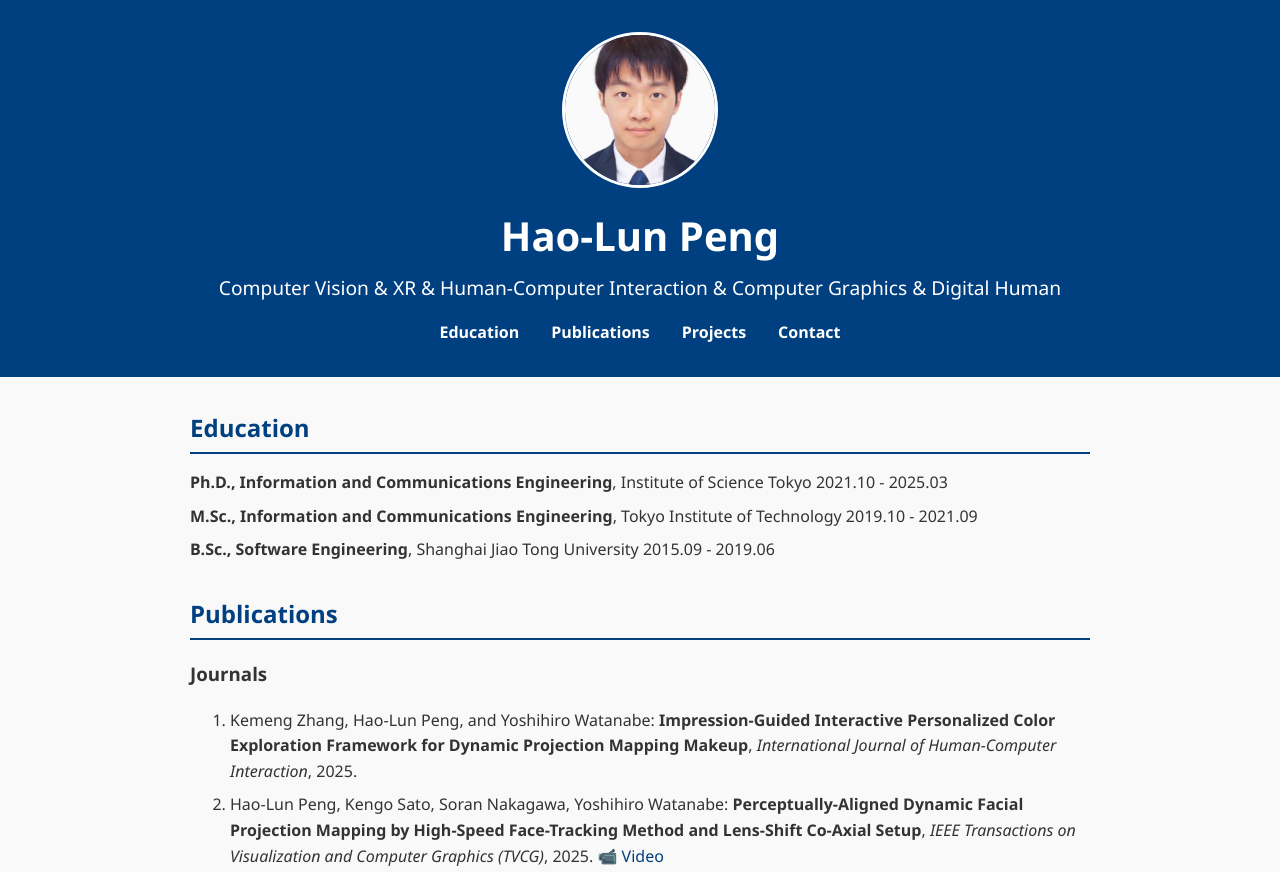
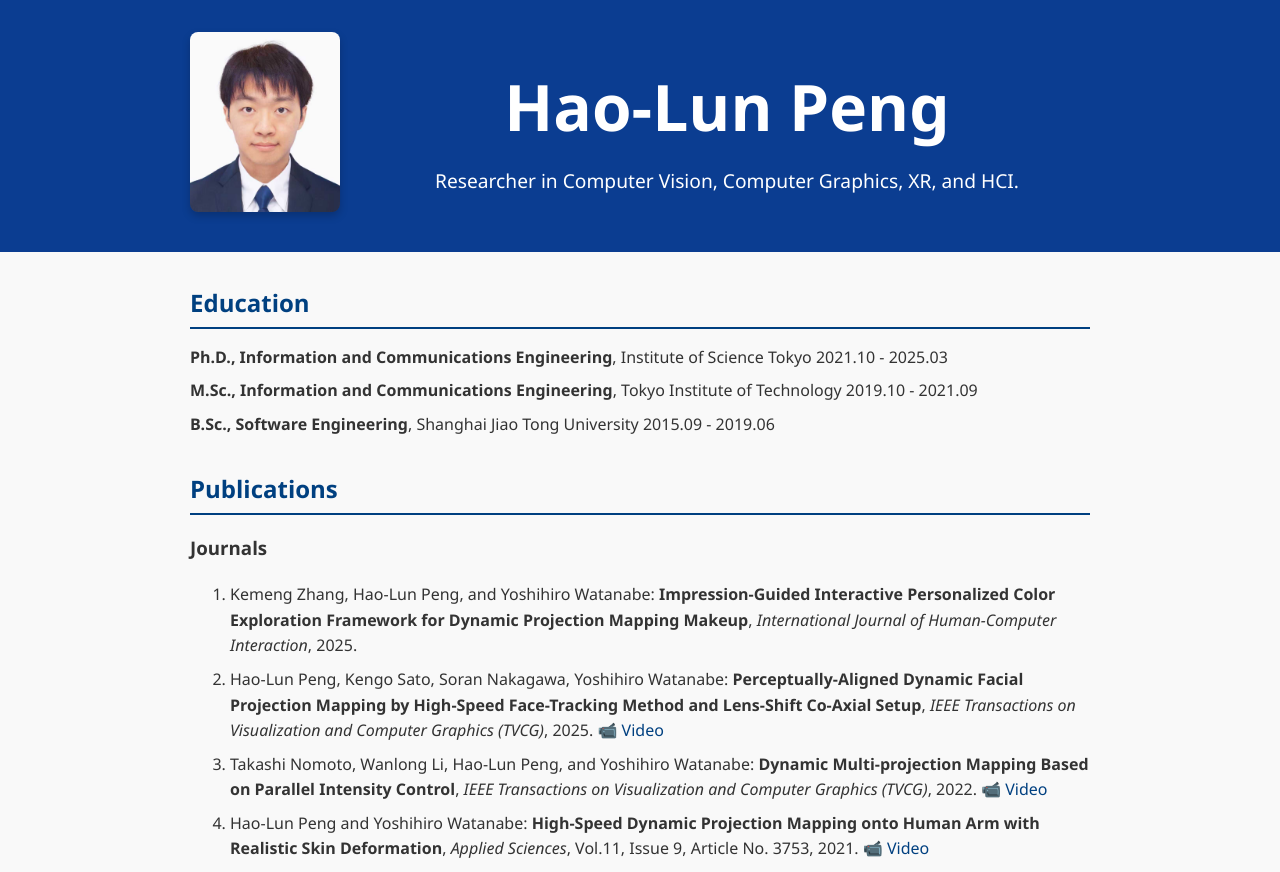
Before and after one commit to alanpeng1204/alanpeng1204.github.io, a plain HTML site: page index.html in a window 1280 px wide. Shown: the top 872 px of the page. Drawn offline with Linux system fonts and the light colour scheme.

Commit message:
Update header

```diff
--- a/index.html
+++ b/index.html
@@ -104,9 +104,9 @@
 </head>
 <body>
 
-<header>
+<!--header>
   <div style="display: flex; flex-direction: column; align-items: center;">
-    <!-- Self Image -->
+
     <img src="photo_peng.jpg" alt="Alan Peng" style="width:150px; height:150px; border-radius:50%; object-fit:cover; border:3px solid white; margin-bottom:1rem;">
 
     <h1>Hao-Lun Peng</h1>
@@ -119,7 +119,33 @@
       <a href="#contact">Contact</a>
     </nav>
   </div>
+</header-->
+
+<!-- Header with full-width background -->
+<header style="background-color: #0b3d91; color: white; padding: 2rem 0;">
+
+  <!-- Inner container aligned with body -->
+  <div style="max-width: 900px; margin: 0 auto; display: flex; flex-wrap: wrap; align-items: center; gap: 1.5rem;">
+
+    <!-- Portrait (Left) -->
+    <div style="flex: 0 0 150px;">
+      <img src="photo_peng.jpg" alt="Hao-Lun Peng"
+           style="width: 100%; height: 180px; object-fit: cover; object-position: center 35%; border-radius: 8px; box-shadow: 0 4px 8px rgba(0,0,0,0.2);">
+    </div>
+
+    <!-- Header Text (Right) -->
+    <div style="flex: 1; min-width: 200px;">
+      <h1 style="margin: 0; font-size: 4rem;">Hao-Lun Peng</h1>
+      <p style="margin: 0.5rem 0 0; line-height: 1.5;">
+        Researcher in Computer Vision, Computer Graphics, XR, and HCI.
+      </p>
+    </div>
+
+  </div>
 </header>
+
+
+
 
 <main>
   <section id="education">
@@ -220,6 +246,7 @@
     <h2>Contact</h2>
     <ul>
       <li>Email: mxda940107(at)hotmail.com</li>
+      <li>Github: github.com/alanpeng1204</li>
     </ul>
   </section>
 </main>
```
